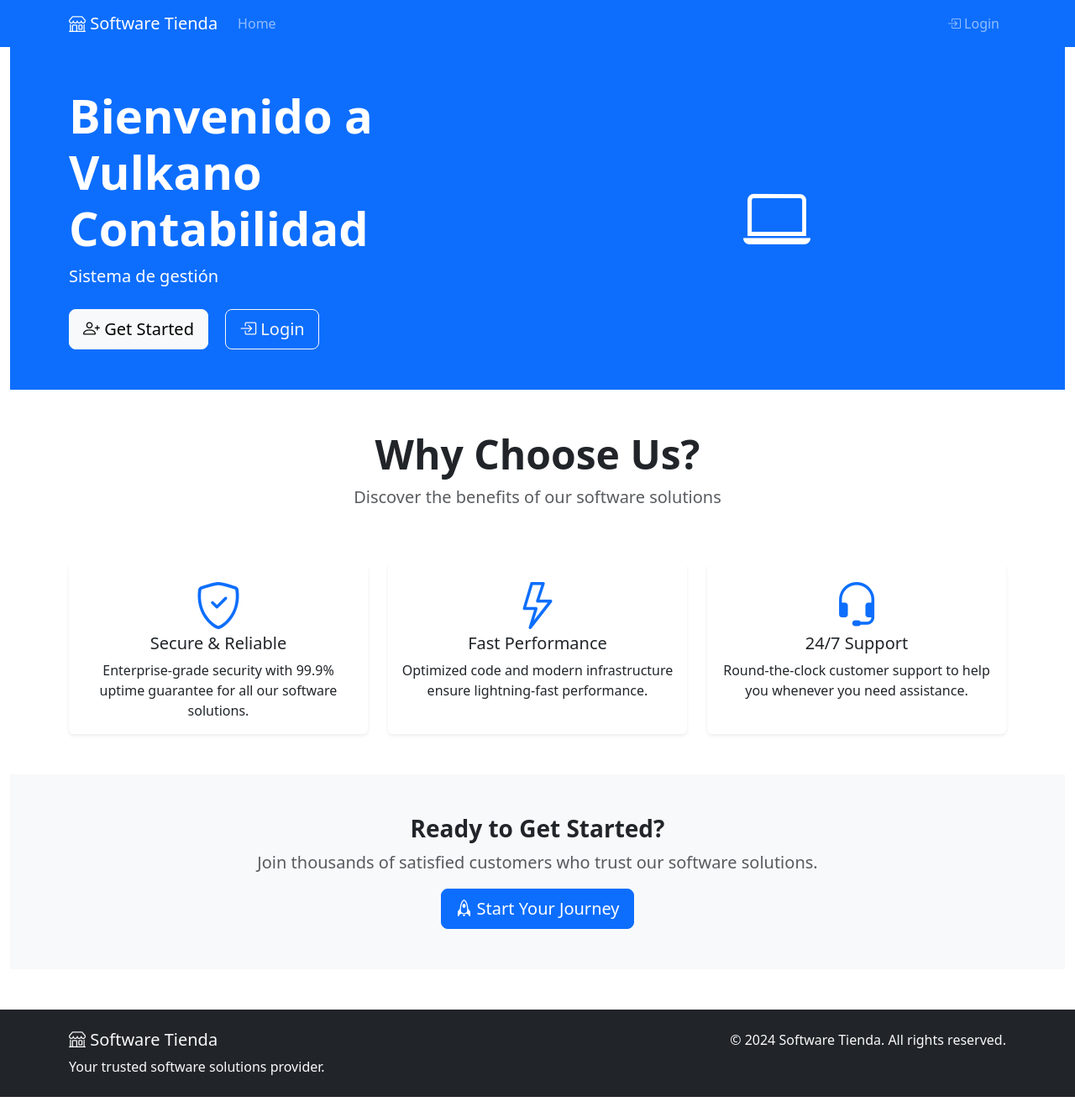
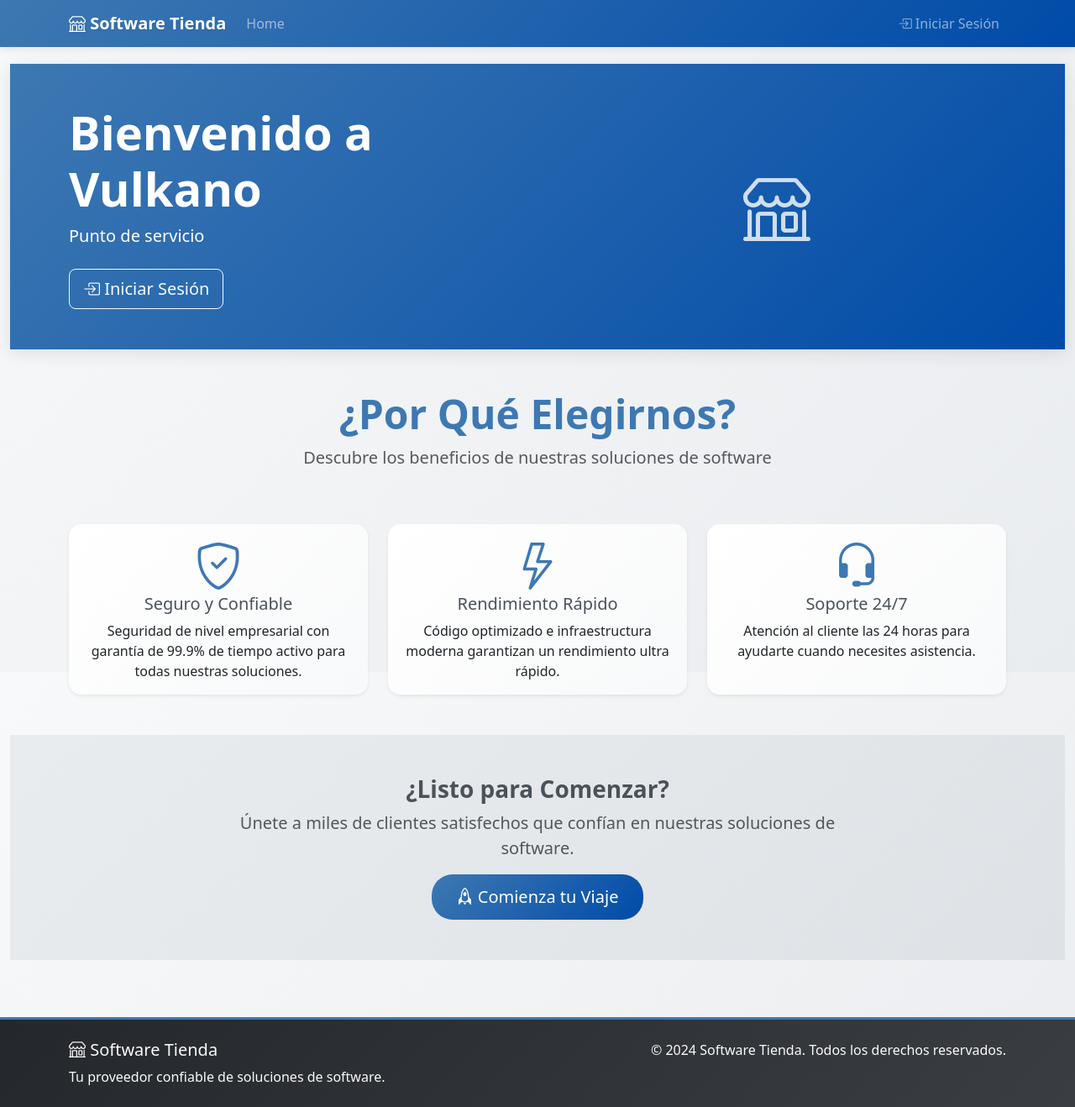
Before and after one commit to EdwMacias/storevulk, a Django app: page / in a window 1280 px wide. Shown: the whole page at 84% size. Run offline with Django 5.2, Linux system fonts and the light colour scheme; some libraries are stand-ins or nearby versions.

Commit message:
added more estructural squema with deluxe colors

```diff
--- a/main/views.py
+++ b/main/views.py
@@ -7,8 +7,8 @@ def home_view(request):
         return redirect('main:dashboard')
 
     context = {
-        'title': 'Bienvenido a Vulkano Contabilidad',
-        'description': 'Sistema de gestión',
+        'title': 'Bienvenido a Vulkano',
+        'description': 'Punto de servicio',
     }
     return render(request, 'main/home.html', context)
 
--- a/templates/accounts/login.html
+++ b/templates/accounts/login.html
@@ -37,12 +37,12 @@
                         </div>
                     </form>
 
-                    <div class="text-center mt-3">
+                    <!-- <div class="text-center mt-3">
                         <p class="mb-0">
                             ¿No tienes cuenta?
                             <a href="{% url 'accounts:signup' %}" class="text-primary">Crear cuenta</a>
                         </p>
-                    </div>
+                    </div> -->
                 </div>
             </div>
         </div>
--- a/templates/base.html
+++ b/templates/base.html
@@ -9,6 +9,120 @@
     <link href="https://cdn.jsdelivr.net/npm/bootstrap@5.3.0/dist/css/bootstrap.min.css" rel="stylesheet">
     <!-- Bootstrap Icons -->
     <link rel="stylesheet" href="https://cdn.jsdelivr.net/npm/bootstrap-icons@1.11.0/font/bootstrap-icons.css">
+
+    <style>
+        :root {
+            --pastel-primary: #3E78B2;
+            --pastel-secondary: #004BA8;
+            --pastel-success: #c8e6c9;
+            --pastel-info: #D4E6F1;
+            --pastel-warning: #fff3cd;
+            --pastel-danger: #f8d7da;
+            --pastel-light: #f8f9fa;
+            --pastel-dark: #4A525A;
+            --pastel-footer: #24272B;
+            --pastel-background: #4A525A;
+        }
+
+        html, body {
+            height: 100%;
+        }
+
+        body {
+            display: flex;
+            flex-direction: column;
+            background: linear-gradient(135deg, #f8f9fa 0%, #e9ecef 100%);
+        }
+
+        .navbar {
+            background: linear-gradient(135deg, var(--pastel-primary), var(--pastel-secondary)) !important;
+            box-shadow: 0 2px 10px rgba(0,0,0,0.1);
+        }
+
+        .navbar-brand {
+            font-weight: 600;
+            text-shadow: 1px 1px 2px rgba(0,0,0,0.1);
+        }
+
+        .dropdown-menu {
+            border: none;
+            box-shadow: 0 4px 20px rgba(0,0,0,0.15);
+            border-radius: 10px;
+        }
+
+        .dropdown-item:hover {
+            background-color: var(--pastel-light);
+            color: var(--pastel-dark);
+        }
+
+        .alert {
+            border: none;
+            border-radius: 10px;
+            box-shadow: 0 2px 10px rgba(0,0,0,0.1);
+        }
+
+        .alert-success {
+            background-color: var(--pastel-success);
+            color: #2e7d32;
+        }
+
+        .alert-danger, .alert-error {
+            background-color: var(--pastel-danger);
+            color: #c62828;
+        }
+
+        .alert-info {
+            background-color: var(--pastel-info);
+            color: #1565c0;
+        }
+
+        .alert-warning {
+            background-color: var(--pastel-warning);
+            color: #f57c00;
+        }
+
+        main {
+            flex: 1 0 auto;
+            padding-top: 20px;
+            padding-bottom: 20px;
+        }
+
+        footer {
+            flex-shrink: 0;
+            background: linear-gradient(135deg, var(--pastel-footer), #3a3d42) !important;
+            border-top: 3px solid var(--pastel-primary);
+        }
+
+        .card {
+            border: none;
+            border-radius: 15px;
+            box-shadow: 0 4px 20px rgba(0,0,0,0.1);
+        }
+
+        .btn-primary {
+            background: linear-gradient(135deg, var(--pastel-primary), var(--pastel-secondary));
+            border: none;
+            border-radius: 20px;
+            transition: all 0.3s ease;
+        }
+
+        .btn-primary:hover {
+            transform: translateY(-2px);
+            box-shadow: 0 4px 15px rgba(0,0,0,0.2);
+        }
+
+        @media (max-width: 768px) {
+            .navbar-nav .dropdown-menu {
+                border-radius: 5px;
+                margin-top: 5px;
+            }
+
+            main {
+                padding-top: 15px;
+                padding-bottom: 15px;
+            }
+        }
+    </style>
 
     {% block extra_css %}{% endblock %}
 </head>
@@ -30,7 +144,7 @@
                         <a class="nav-link" href="{% url 'main:home' %}">Home</a>
                     </li>
                     {% if user.is_authenticated %}
-                        <!-- POS Modules -->
+                        <!-- Módulos POS -->
                         <li class="nav-item dropdown">
                             <a class="nav-link dropdown-toggle" href="#" role="button" data-bs-toggle="dropdown">
                                 <i class="bi bi-shop"></i> Punto de Venta
@@ -53,7 +167,7 @@
                         </li>
 
                         {% if user.is_admin %}
-                            <!-- Admin Section -->
+                            <!-- Sección de Administración -->
                             <li class="nav-item dropdown">
                                 <a class="nav-link dropdown-toggle" href="#" role="button" data-bs-toggle="dropdown">
                                     <i class="bi bi-gear"></i> Administración
@@ -82,14 +196,14 @@
                                 <i class="bi bi-person-circle"></i> {{ user.username }} ({{ user.get_role_display }})
                             </a>
                             <ul class="dropdown-menu">
-                                <li><a class="dropdown-item" href="#"><i class="bi bi-person"></i> Profile</a></li>
+                                <li><a class="dropdown-item" href="#"><i class="bi bi-person"></i> Perfil</a></li>
                                 <li><hr class="dropdown-divider"></li>
-                                <li><a class="dropdown-item" href="{% url 'accounts:logout' %}"><i class="bi bi-box-arrow-right"></i> Logout</a></li>
+                                <li><a class="dropdown-item" href="{% url 'accounts:logout' %}"><i class="bi bi-box-arrow-right"></i> Cerrar Sesión</a></li>
                             </ul>
                         </li>
                     {% else %}
                         <li class="nav-item">
-                            <a class="nav-link" href="{% url 'accounts:login' %}"><i class="bi bi-box-arrow-in-right"></i> Login</a>
+                            <a class="nav-link" href="{% url 'accounts:login' %}"><i class="bi bi-box-arrow-in-right"></i> Iniciar Sesión</a>
                         </li>
                     {% endif %}
                 </ul>
@@ -121,10 +235,10 @@
             <div class="row">
                 <div class="col-md-6">
                     <h5><i class="bi bi-shop"></i> Software Tienda</h5>
-                    <p class="mb-0">Your trusted software solutions provider.</p>
+                    <p class="mb-0">Tu proveedor confiable de soluciones de software.</p>
                 </div>
                 <div class="col-md-6 text-md-end">
-                    <p class="mb-0">&copy; 2024 Software Tienda. All rights reserved.</p>
+                    <p class="mb-0">&copy; 2024 Software Tienda. Todos los derechos reservados.</p>
                 </div>
             </div>
         </div>
--- a/templates/main/home.html
+++ b/templates/main/home.html
@@ -4,8 +4,8 @@
 {% block title %}{{ title }} - Software Tienda{% endblock %}
 
 {% block content %}
-<!-- Hero Section -->
-<div class="bg-primary text-white py-5">
+<!-- Sección Principal -->
+<div class="text-white py-5" style="background: linear-gradient(135deg, var(--pastel-primary), var(--pastel-secondary)); box-shadow: 0 4px 20px rgba(0,0,0,0.1);">
     <div class="container">
         <div class="row align-items-center">
             <div class="col-lg-6">
@@ -13,64 +13,64 @@
                 <p class="lead">{{ description }}</p>
                 <div class="mt-4">
                     {% if not user.is_authenticated %}
-                        <a href="{% url 'accounts:signup' %}" class="btn btn-light btn-lg me-3">
-                            <i class="bi bi-person-plus"></i> Get Started
-                        </a>
+                        <!-- <a href="{% url 'accounts:signup' %}" class="btn btn-light btn-lg me-3">
+                            <i class="bi bi-person-plus"></i> Comenzar
+                        </a> -->
                         <a href="{% url 'accounts:login' %}" class="btn btn-outline-light btn-lg">
-                            <i class="bi bi-box-arrow-in-right"></i> Login
+                            <i class="bi bi-box-arrow-in-right"></i> Iniciar Sesión
                         </a>
                     {% else %}
                         <div class="alert alert-light" role="alert">
                             <i class="bi bi-check-circle text-success"></i>
-                            Welcome back, <strong>{{ user.username }}</strong>!
+                            ¡Bienvenido de vuelta, <strong>{{ user.username }}</strong>!
                         </div>
                     {% endif %}
                 </div>
             </div>
             <div class="col-lg-6 text-center">
-                <i class="bi bi-laptop display-1"></i>
+                <i class="bi bi-shop display-1" style="color: rgba(255,255,255,0.8);"></i>
             </div>
         </div>
     </div>
 </div>
 
-<!-- Features Section -->
+<!-- Sección de Características -->
 <div class="py-5">
     <div class="container">
         <div class="row text-center mb-5">
             <div class="col-12">
-                <h2 class="display-5 fw-bold">Why Choose Us?</h2>
-                <p class="lead text-muted">Discover the benefits of our software solutions</p>
+                <h2 class="display-5 fw-bold" style="color: var(--pastel-primary);">¿Por Qué Elegirnos?</h2>
+                <p class="lead text-muted">Descubre los beneficios de nuestras soluciones de software</p>
             </div>
         </div>
 
         <div class="row g-4">
             <div class="col-md-4">
-                <div class="card h-100 shadow-sm border-0">
+                <div class="card h-100 shadow-sm border-0" style="background: linear-gradient(135deg, #ffffff, #f8f9fa);">
                     <div class="card-body text-center">
-                        <i class="bi bi-shield-check text-primary display-4 mb-3"></i>
-                        <h5 class="card-title">Secure & Reliable</h5>
-                        <p class="card-text">Enterprise-grade security with 99.9% uptime guarantee for all our software solutions.</p>
+                        <i class="bi bi-shield-check display-4 mb-3" style="color: var(--pastel-primary);"></i>
+                        <h5 class="card-title" style="color: var(--pastel-dark);">Seguro y Confiable</h5>
+                        <p class="card-text">Seguridad de nivel empresarial con garantía de 99.9% de tiempo activo para todas nuestras soluciones.</p>
                     </div>
                 </div>
             </div>
 
             <div class="col-md-4">
-                <div class="card h-100 shadow-sm border-0">
+                <div class="card h-100 shadow-sm border-0" style="background: linear-gradient(135deg, #ffffff, #f8f9fa);">
                     <div class="card-body text-center">
-                        <i class="bi bi-lightning text-primary display-4 mb-3"></i>
-                        <h5 class="card-title">Fast Performance</h5>
-                        <p class="card-text">Optimized code and modern infrastructure ensure lightning-fast performance.</p>
+                        <i class="bi bi-lightning display-4 mb-3" style="color: var(--pastel-primary);"></i>
+                        <h5 class="card-title" style="color: var(--pastel-dark);">Rendimiento Rápido</h5>
+                        <p class="card-text">Código optimizado e infraestructura moderna garantizan un rendimiento ultra rápido.</p>
                     </div>
                 </div>
             </div>
 
             <div class="col-md-4">
-                <div class="card h-100 shadow-sm border-0">
+                <div class="card h-100 shadow-sm border-0" style="background: linear-gradient(135deg, #ffffff, #f8f9fa);">
                     <div class="card-body text-center">
-                        <i class="bi bi-headset text-primary display-4 mb-3"></i>
-                        <h5 class="card-title">24/7 Support</h5>
-                        <p class="card-text">Round-the-clock customer support to help you whenever you need assistance.</p>
+                        <i class="bi bi-headset display-4 mb-3" style="color: var(--pastel-primary);"></i>
+                        <h5 class="card-title" style="color: var(--pastel-dark);">Soporte 24/7</h5>
+                        <p class="card-text">Atención al cliente las 24 horas para ayudarte cuando necesites asistencia.</p>
                     </div>
                 </div>
             </div>
@@ -78,17 +78,24 @@
     </div>
 </div>
 
-<!-- CTA Section -->
-<div class="bg-light py-5">
+<!-- Sección de Llamada a la Acción -->
+<div class="py-5" style="background: linear-gradient(135deg, #e9ecef, #dee2e6);">
     <div class="container text-center">
         <div class="row">
             <div class="col-lg-8 mx-auto">
-                <h3 class="fw-bold">Ready to Get Started?</h3>
-                <p class="lead text-muted">Join thousands of satisfied customers who trust our software solutions.</p>
+                <h3 class="fw-bold" style="color: var(--pastel-dark);">¿Listo para Comenzar?</h3>
+                <p class="lead text-muted">Únete a miles de clientes satisfechos que confían en nuestras soluciones de software.</p>
                 {% if not user.is_authenticated %}
-                    <a href="{% url 'accounts:signup' %}" class="btn btn-primary btn-lg">
-                        <i class="bi bi-rocket"></i> Start Your Journey
+                    <a href="{% url 'accounts:signup' %}" class="btn btn-primary btn-lg" style="background: linear-gradient(135deg, var(--pastel-primary), var(--pastel-secondary)); border: none; border-radius: 25px; padding: 12px 30px; transition: all 0.3s ease;">
+                        <i class="bi bi-rocket"></i> Comienza tu Viaje
                     </a>
+                {% else %}
+                    <div class="card" style="background: linear-gradient(135deg, #ffffff, #f8f9fa); border: none; border-radius: 15px; max-width: 500px; margin: 0 auto;">
+                        <div class="card-body">
+                            <h5 style="color: var(--pastel-dark);"><i class="bi bi-person-check"></i> ¡Ya estás conectado!</h5>
+                            <p class="text-muted mb-0">Explora nuestras herramientas desde el menú superior.</p>
+                        </div>
+                    </div>
                 {% endif %}
             </div>
         </div>
```
